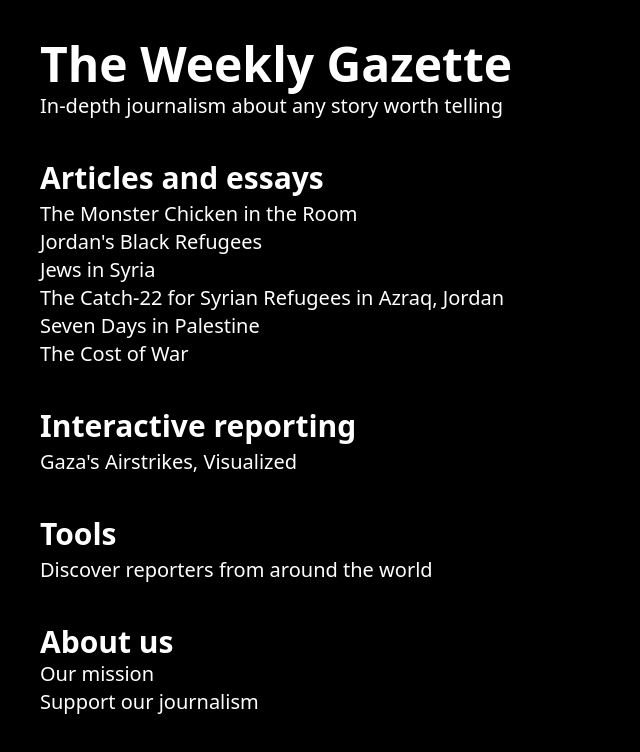
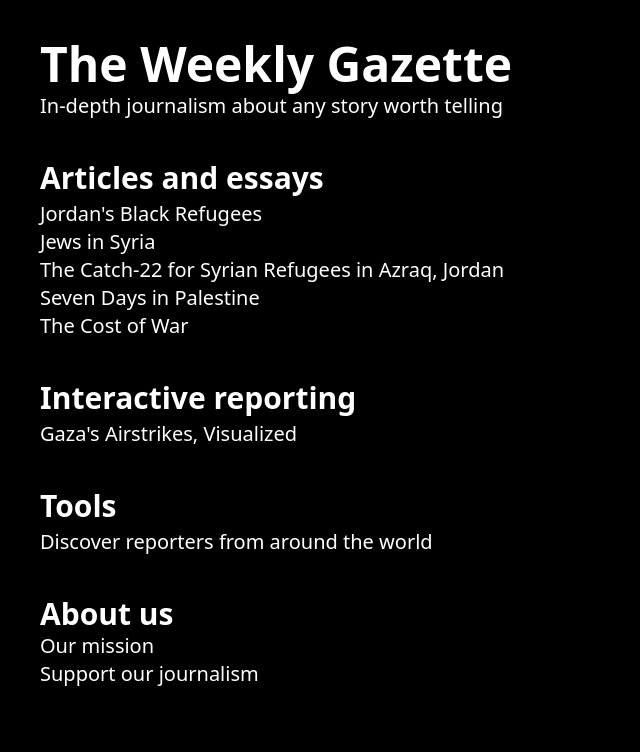
Before and after one commit to weekly-gazette/website, a Next.js app: page / in a window 1280 px wide. Shown: the top 752 px of the page, without its empty margins (0-640 px from the left). Built offline with nearby package versions, Linux system fonts and the light colour scheme; no server answers.

Commit message:
Remove article
Signed-off-by: ssudler <ssudler21@gmail.com>

```diff
--- a/app/page.js
+++ b/app/page.js
@@ -1,10 +1,6 @@
 import Link from "@/components/link";
 
 const articles = [
-  {
-    title: "The Monster Chicken in the Room",
-    link: "https://weeklygazette.substack.com/p/the-monster-chicken-in-the-room",
-  },
   {
     title: "Jordan's Black Refugees",
     link: "https://weeklygazette.substack.com/p/jordans-black-refugees",
```
